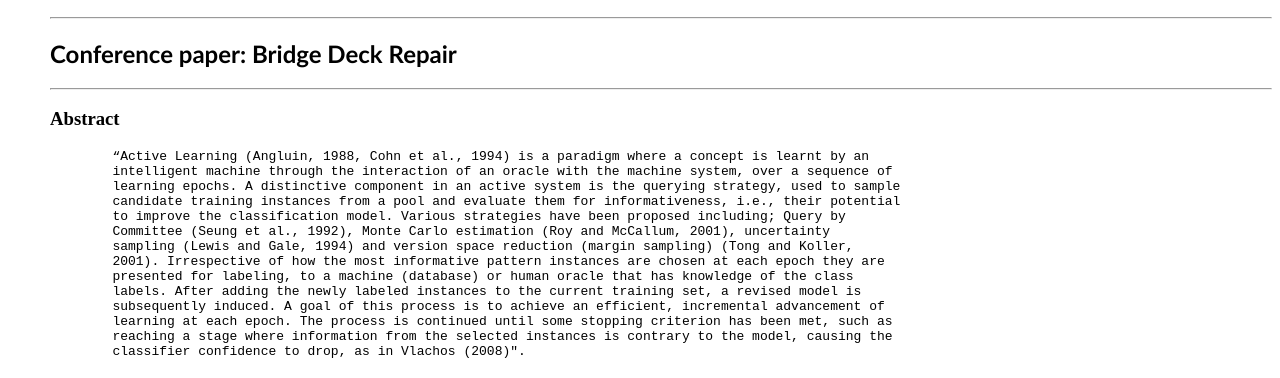
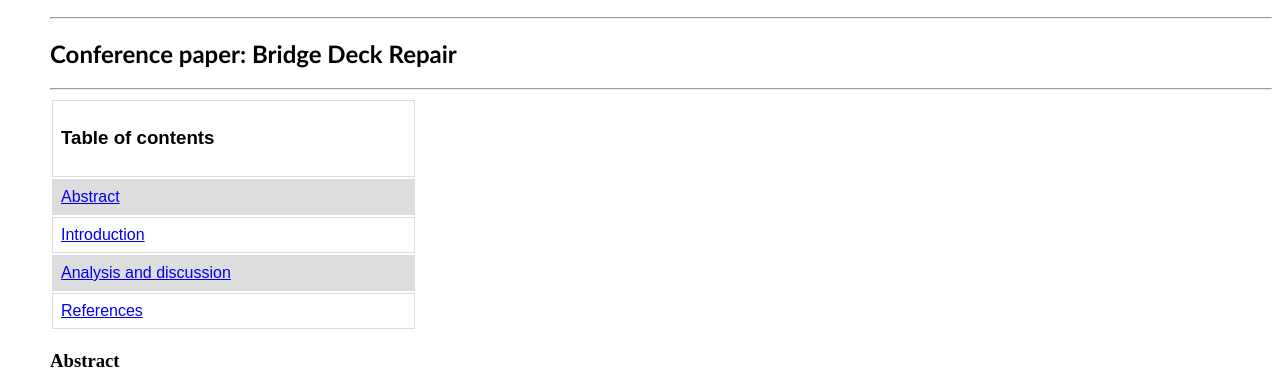
Before and after one commit to FEPSFY6917368/FEPSFY6917368, a plain HTML site: page index.html in a window 1280 px wide. Shown: the part 422-800 px from the top of the page. Drawn offline with Linux system fonts and the light colour scheme.

Commit message:
Update index.html

```diff
--- a/index.html
+++ b/index.html
@@ -43,6 +43,25 @@
   <hr>
 
   <body>
+
+    <table>
+      <tr>
+        <th><h3>Table of contents</h3></th>
+      </tr>
+      <tr>
+        <td><a href="#Abstract">Abstract</td>
+      </tr>
+      <tr>
+        <td><a href="#Introduction">Introduction</td>
+      </tr>
+      <tr>
+        <td><a href="#Analysis_and_discussion">Analysis and discussion</td>
+      </tr>
+      <tr>
+        <td><a href="#References">References</td>
+      </tr>
+    </table>
+
     <h3 id="Abstract">Abstract</h3>
     <p class="ex1">
       <pre>
@@ -62,11 +81,14 @@
         classifier confidence to drop, as in Vlachos (2008)".
       </pre>
     </p>
-    <h3 id="Analysis_and_discussionct">Analysis and discussion</h3>
+
+    <h3 id="Analysis_and_discussion">Analysis and discussion</h3>
+    <p class="ex1">
+      <pre>
+
+      </pre>
+    </p>
+
   </body>
 
-  <p class="ex1">
-
-  </p>
-
 </html>
```
